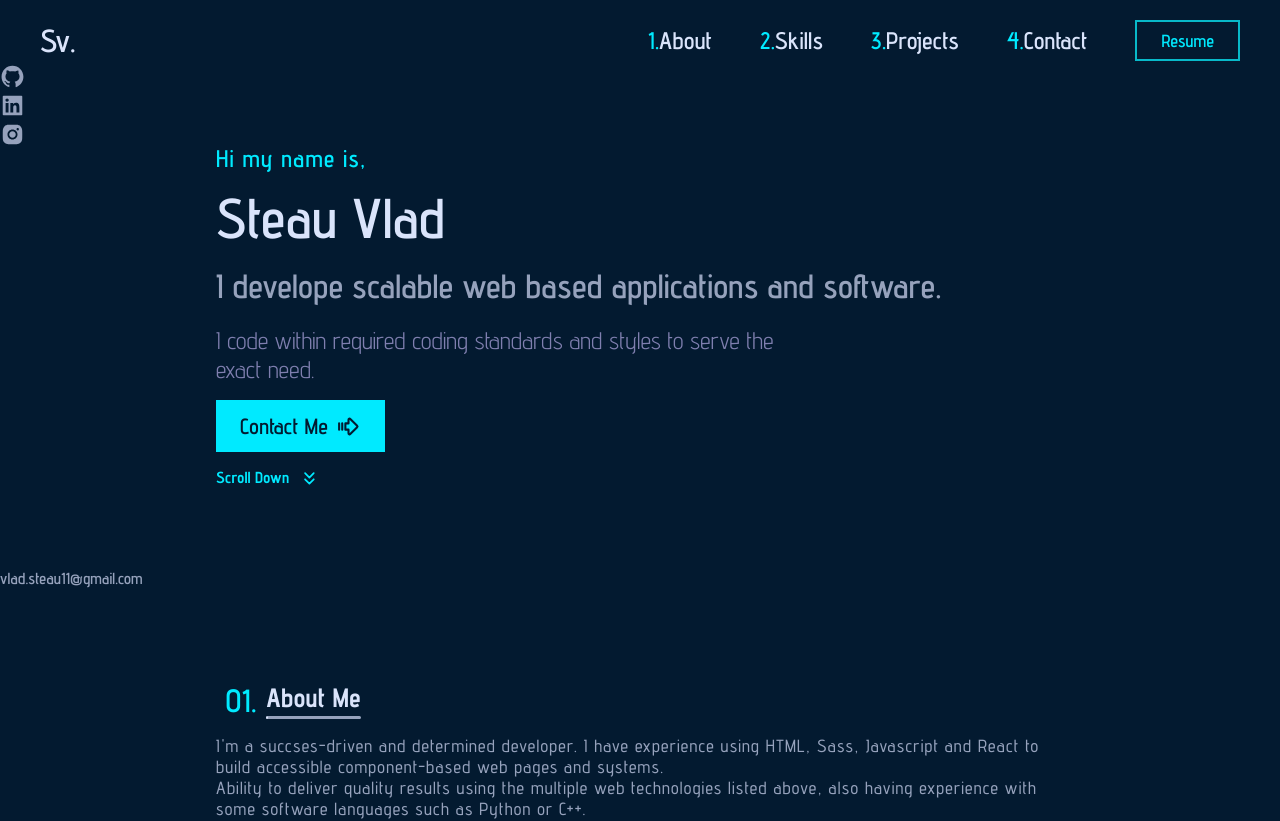
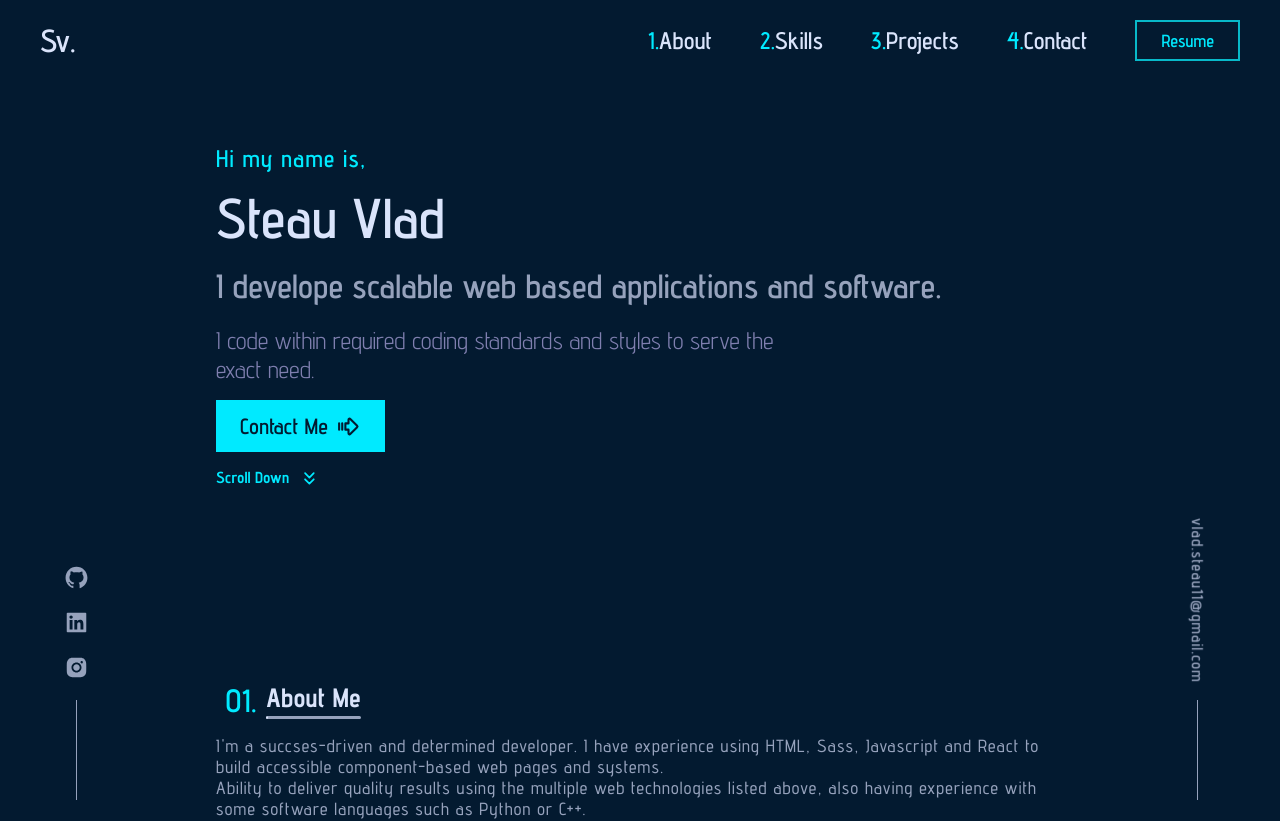
Before and after one commit to PoliceJukeBox/Portfolio-react, a React (Vite) app: page / in a window 1280 px wide. Shown: the top 821 px of the page. Built offline with nearby package versions, Linux system fonts and the light colour scheme.

Commit message:
Second half of home media queries

```diff
--- a/src/Components/Home Section/Home.jsx
+++ b/src/Components/Home Section/Home.jsx
@@ -11,15 +11,16 @@ function Home(){
 
             <div className="leftIcons">
                 <div className="socials grid">
-                    <a href="" target='_blank'>
+                    <a href="https://github.com/PoliceJukeBox" target='_blank'>
                         <AiFillGithub className='icon'/>
                     </a>
-                    <a href="" target='_blank'>
+                    <a href="https://www.linkedin.com" target='_blank'>
                         <AiFillLinkedin className='icon'/>
                     </a>
-                    <a href="" target='_blank'>
+                    <a href="https://www.instagram.com/vlad_steau/" target='_blank'>
                         <AiFillInstagram className='icon'/>
                     </a>
+                    <div className="line"></div>
                 </div>
             </div>
 
--- a/src/Components/Home Section/home.css
+++ b/src/Components/Home Section/home.css
@@ -136,4 +136,34 @@
     font-weight: 600;
     color: var(--secondaryColor);
   }
+  .home .leftIcons .line, .home .rightEmail .line {
+    margin: auto;
+    content: "";
+    background: var(--secondaryColor);
+    height: 100px;
+    width: 1px;
+  }
+  .home .leftIcons {
+    left: 5%;
+    bottom: 0;
+  }
+  .home .leftIcons .socials {
+    gap: 1rem;
+  }
+  .home .leftIcons .socials a {
+    color: var(--textColor);
+  }
+  .home .leftIcons .socials a:hover .icon {
+    color: var(--primaryColor);
+  }
+  .home .rightEmail {
+    right: 0;
+    bottom: 0;
+  }
+  .home .rightEmail .emailAddress {
+    transform: rotate(90deg) translate(-90px, 0);
+  }
+  .home .rightEmail .emailAddress a {
+    letter-spacing: 1px;
+  }
 }/*# sourceMappingURL=home.css.map */
--- a/src/Components/Home Section/home.scss
+++ b/src/Components/Home Section/home.scss
@@ -161,6 +161,45 @@
                 font-weight: 600;
                 color: var(--secondaryColor);
             }
+            .line{
+                margin: auto;
+                content: '';
+                background: var(--secondaryColor);
+                height: 100px;
+                width: 1px;
+            }
+        }
+
+        .leftIcons{
+            left: 5%;
+            bottom: 0;
+            .socials{
+                gap:1rem;
+                a{
+                    color: var(--textColor);
+                    &:hover{
+                        .icon{
+                            color: var(--primaryColor);
+                        }
+                    }
+                }
+            }
+        }
+
+        .rightEmail{
+            right: 0;
+            bottom: 0;
+            .emailAddress{
+                transform: rotate(90deg) translate(-90px, 0);
+
+                a{
+                    letter-spacing: 1px;
+                }
+            }
         }
     }
 }
+
+@media screen and (min-width:1240px){
+
+}
```
Also changed, not shown: 1 other file (tests, documents, lock files or other folders).
